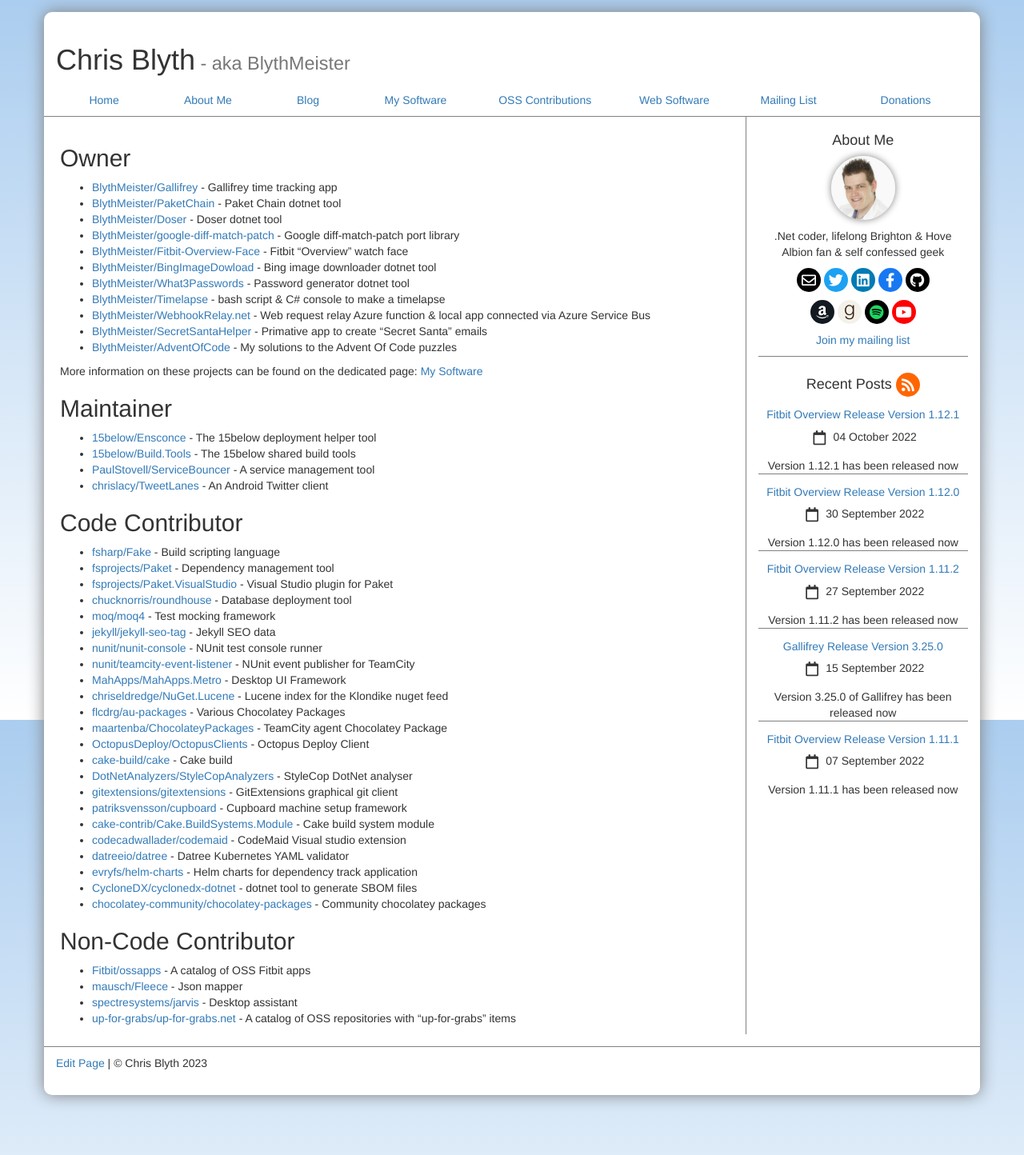
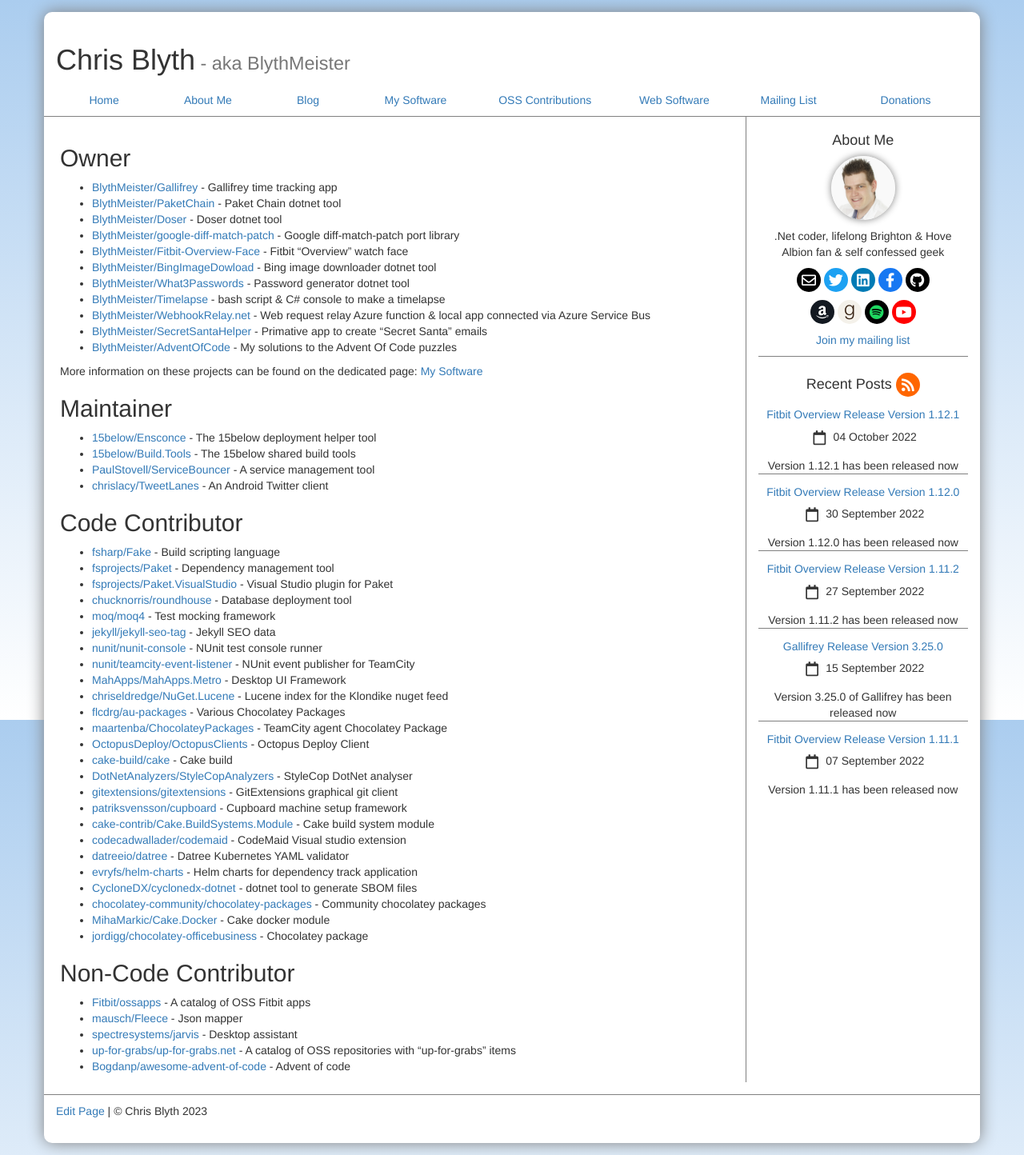
Before and after one commit to BlythMeister/blyth.me.uk, a Jekyll site: the page built from software/oss/index.md, in a window 1280 px wide. Shown: the whole page at 80% size. Built offline with Jekyll 4.4.1, drawn with Linux system fonts in a browser that asks for light colours; nearby versions of some CDN libraries; before the commit the page ends 1384 px from its top, so only the background shows below that.

Commit message:
Update index.md

```diff
--- a/software/oss/index.md
+++ b/software/oss/index.md
@@ -52,6 +52,8 @@
 * [evryfs/helm-charts](https://github.com/evryfs/helm-charts/commits?author=BlythMeister) - Helm charts for dependency track application
 * [CycloneDX/cyclonedx-dotnet](https://github.com/CycloneDX/cyclonedx-dotnet/commits?author=BlythMeister) - dotnet tool to generate SBOM files
 * [chocolatey-community/chocolatey-packages](https://github.com/chocolatey-community/chocolatey-packages/commits?author=BlythMeister) - Community chocolatey packages
+* [MihaMarkic/Cake.Docker](https://github.com/MihaMarkic/Cake.Docker/commits?author=BlythMeister) - Cake docker module
+* [jordigg/chocolatey-officebusiness](https://github.com/jordigg/chocolatey-officebusiness/commits?author=BlythMeister) - Chocolatey package
 
 ## Non-Code Contributor
 
@@ -59,3 +61,4 @@
 * [mausch/Fleece](https://github.com/mausch/Fleece/commits?author=BlythMeister) - Json mapper
 * [spectresystems/jarvis](https://github.com/spectresystems/jarvis/commits?author=BlythMeister) - Desktop assistant
 * [up-for-grabs/up-for-grabs.net](https://github.com/up-for-grabs/up-for-grabs.net/commits?author=BlythMeister) - A catalog of OSS repositories with "up-for-grabs" items
+* [Bogdanp/awesome-advent-of-code](https://github.com/Bogdanp/awesome-advent-of-code/commits?author=BlythMeister) - Advent of code
```
